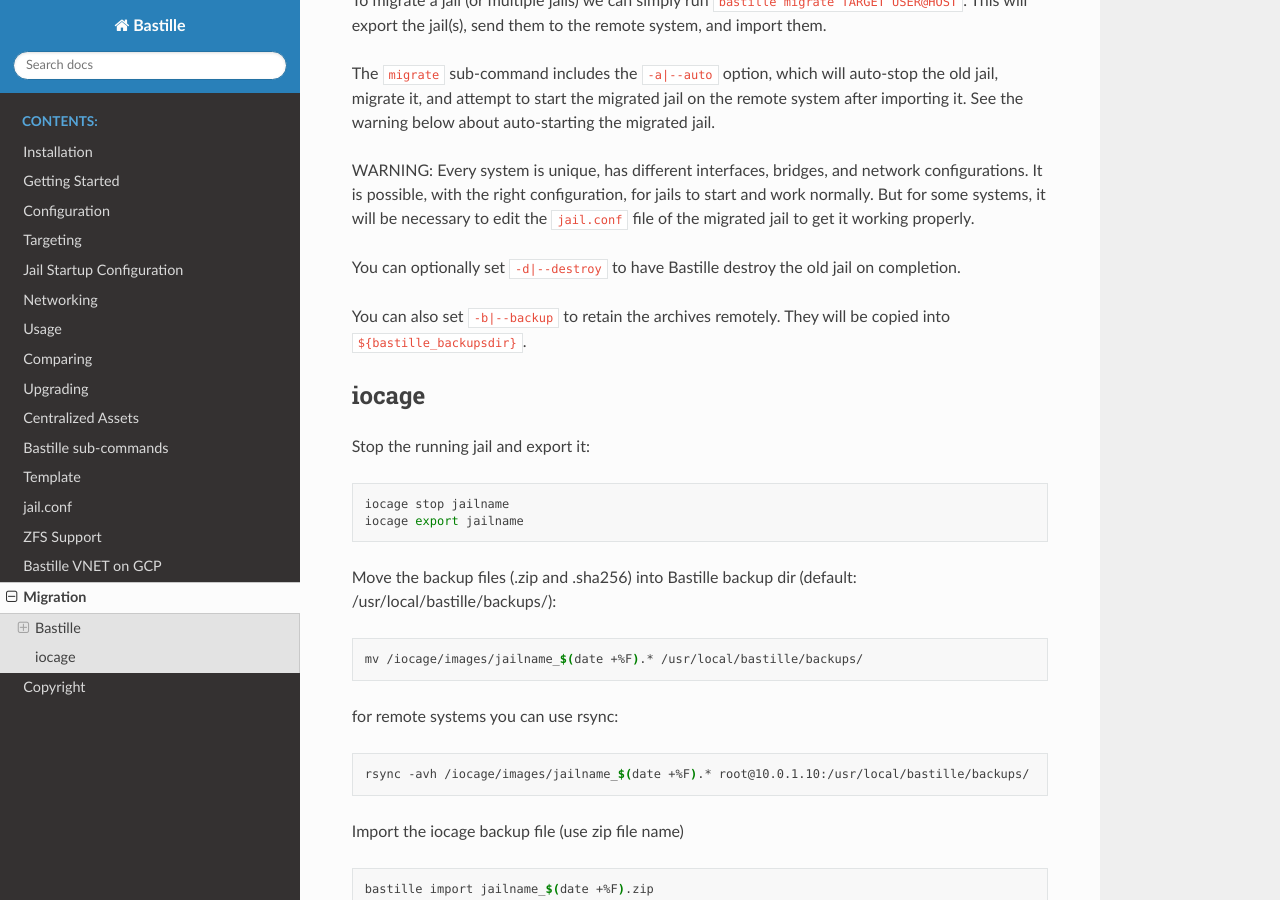
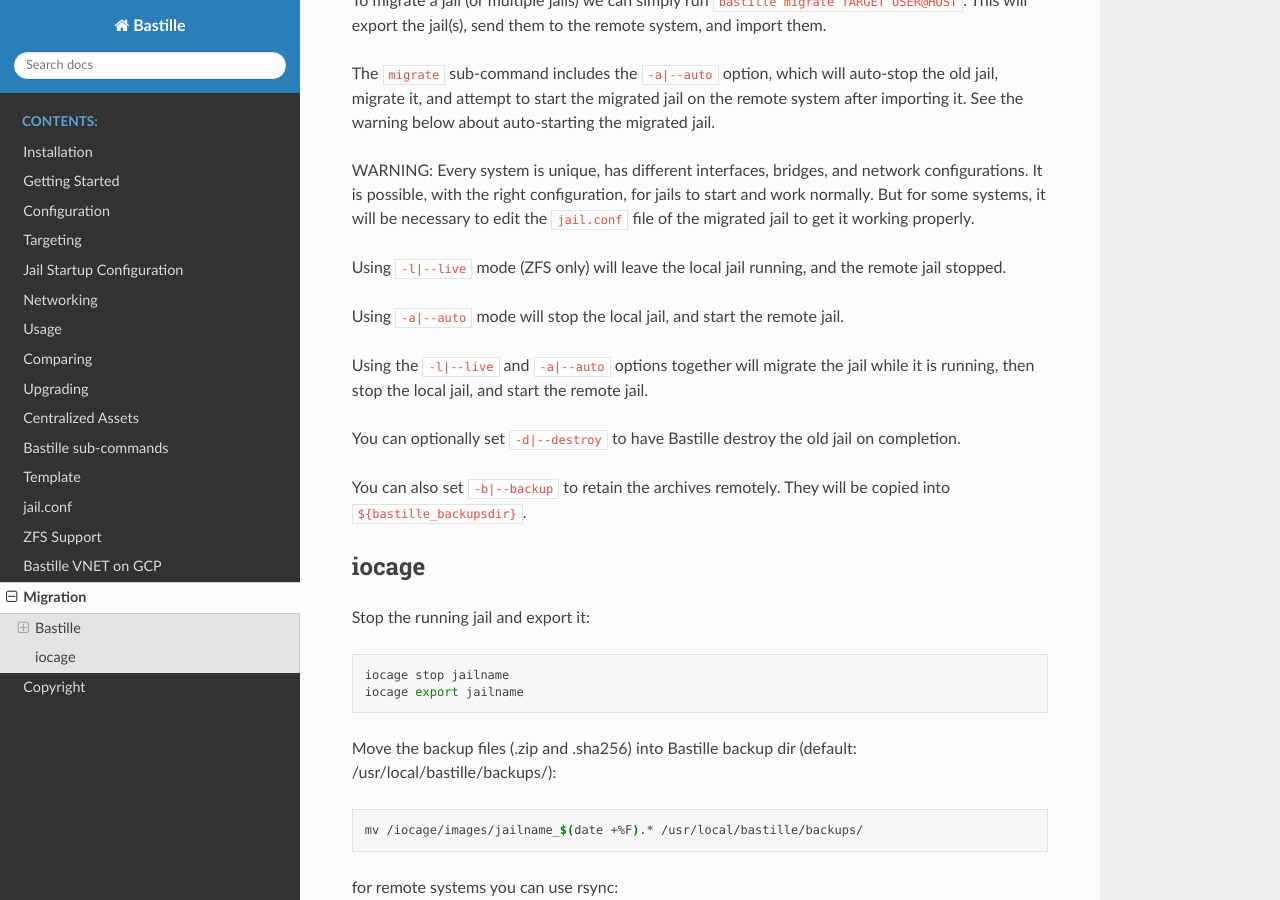
Before and after one commit to BastilleBSD/bastille, a Sphinx documentation site: the page built from docs/chapters/migration.rst, in a window 1280 px wide and 900 px high, scrolled down 888 px. Built offline with Sphinx 7.4.7 and the Read the Docs theme 3.1.0, drawn with Linux system fonts in a browser that asks for light colours.

Commit message:
docs: Update migration

```diff
--- a/docs/chapters/migration.rst
+++ b/docs/chapters/migration.rst
@@ -46,6 +46,13 @@ It is possible, with the right configuration, for jails to start and work normal
 systems, it will be necessary to edit the ``jail.conf`` file of the migrated jail to get it working
 properly.
 
+Using ``-l|--live`` mode (ZFS only) will leave the local jail running, and the remote jail stopped.
+
+Using ``-a|--auto`` mode will stop the local jail, and start the remote jail.
+
+Using the ``-l|--live`` and ``-a|--auto`` options together will migrate the jail while it is running,
+then stop the local jail, and start the remote jail.
+
 You can optionally set ``-d|--destroy`` to have Bastille destroy the old jail on completion.
 
 You can also set ``-b|--backup`` to retain the archives remotely. They will be copied into
```
